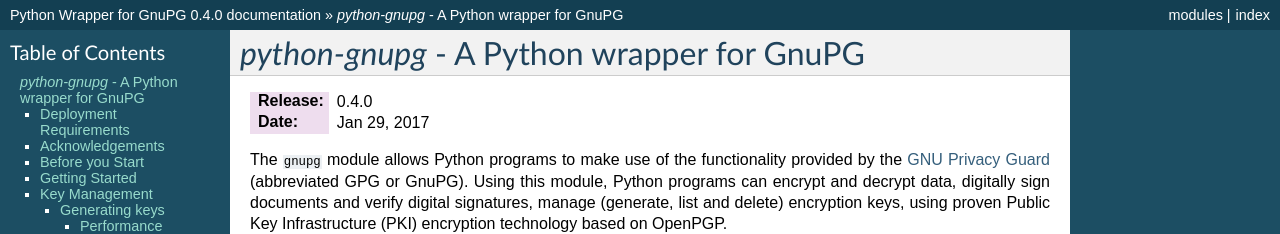
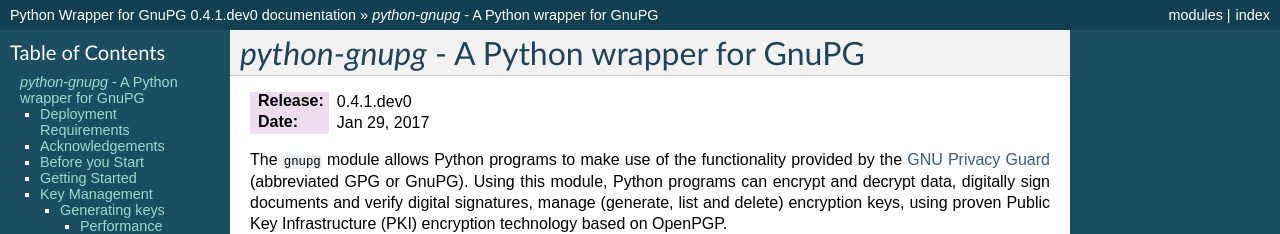
Before and after one commit to vsajip/python-gnupg, a Sphinx documentation site: the page built from docs/index.rst, in a window 1280 px wide and 900 px high. Shown: the top 234 px of the window. Built offline with Sphinx 7.4.7, drawn with Linux system fonts in a browser that asks for light colours; some of the changed text lies outside the part shown.

Commit message:
Bumped version number.

```diff
--- a/docs/conf.py
+++ b/docs/conf.py
@@ -49,7 +49,7 @@
 # The short X.Y version.
 version = '0.4'
 # The full version, including alpha/beta/rc tags.
-release = '0.4.0'
+release = '0.4.1.dev0'
 
 # The language for content autogenerated by Sphinx. Refer to documentation
 # for a list of supported languages.
--- a/gnupg.py
+++ b/gnupg.py
@@ -32,7 +32,7 @@
 A unittest harness (test_gnupg.py) has also been added.
 """
 
-__version__ = "0.4.0"
+__version__ = "0.4.1.dev0"
 __author__ = "Vinay Sajip"
 __date__  = "$29-Jan-2017 17:09:41$"
 
--- a/package.json
+++ b/package.json
@@ -50,13 +50,13 @@
     },
     "source_url": "https://pypi.io/packages/source/p/python-gnupg/python-gnupg-0.4.0.tar.gz",
     "summary": "A wrapper for the Gnu Privacy Guard (GPG or GnuPG)",
-    "version": "0.4.0"
+    "version": "0.4.1.dev0"
   },
   "metadata": {
     "description": "This module allows easy access to GnuPG's key management, encryption and signature functionality from Python programs. It is intended for use with Python 2.4 or greater.",
     "name": "python-gnupg",
     "platform": "No particular restrictions",
-    "version": "0.4.0"
+    "version": "0.4.1.dev0"
   },
   "source": {
     "modules": [
```
